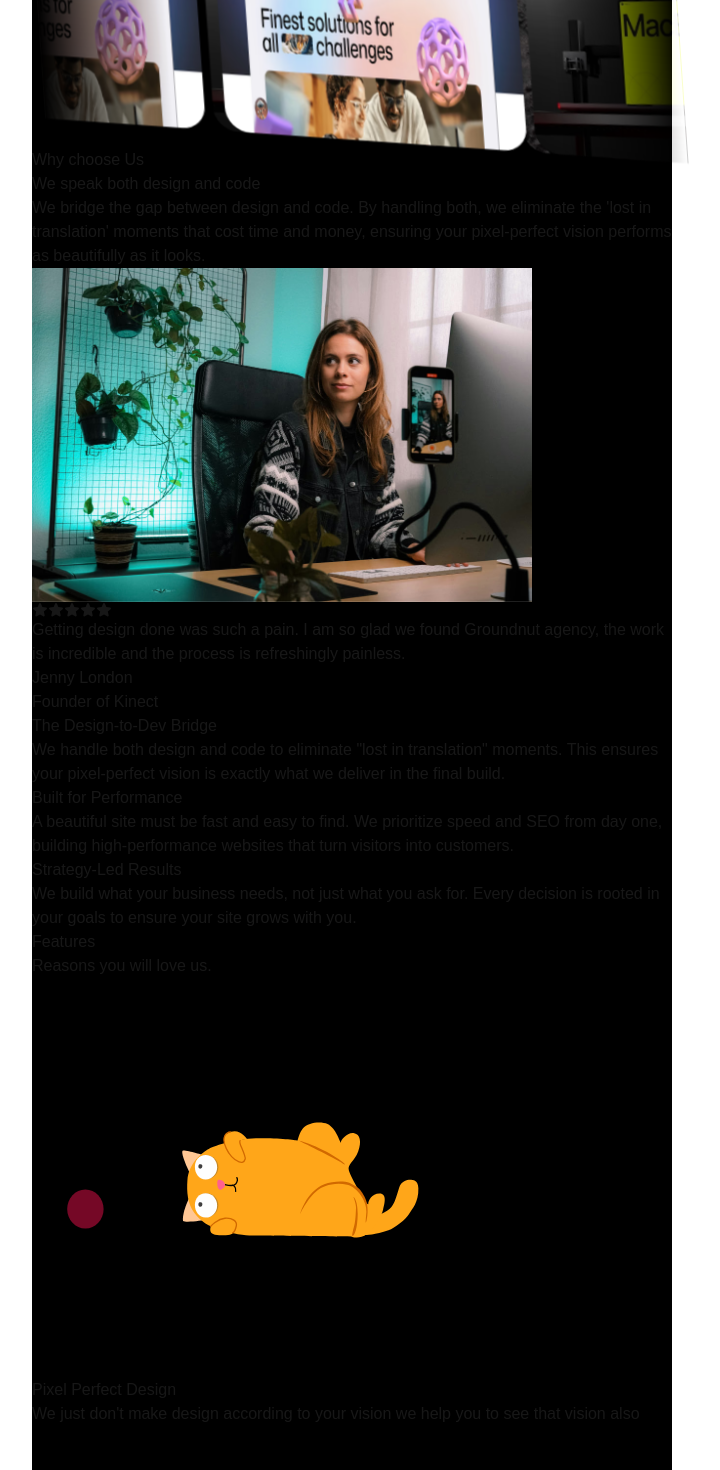
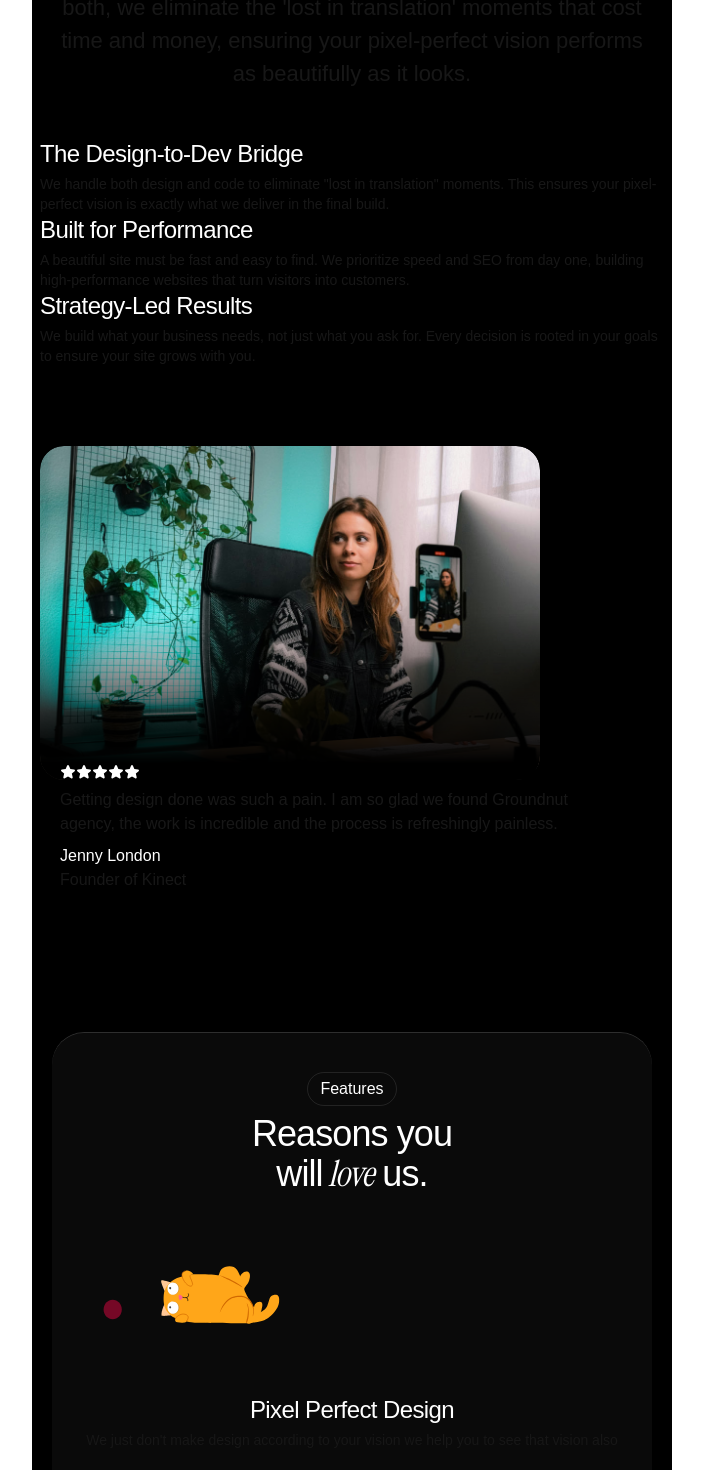
Before and after one commit to unchhohang/groundnut_agency, a Next.js app: page / in a window 1280 px wide. Shown: the part 4120-5590 px from the top of the page, without its empty margins (288-1008 px from the left). Built offline with nearby package versions, Linux system fonts and the light colour scheme.

Commit message:
done till features. Huh! gradient bg still not up to notch but yaa gg

```diff
--- a/app/components/CTA.btn.tsx
+++ b/app/components/CTA.btn.tsx
@@ -4,6 +4,6 @@ type props = {text?: string};
 
 export default function CTABtn({text = 'Book a call'}: props) {
   return (
-    <div className="bg-cta  border-solid rounded-full px-4 py-2 text-white">{text}</div>
+    <div className="bg-cta  border-solid rounded-full px-4 py-2 text-white text-body-xxs">{text}</div>
   );
 }
--- a/app/components/lottie/LottieIcon.tsx
+++ b/app/components/lottie/LottieIcon.tsx
@@ -9,7 +9,7 @@ interface Props {
   loop?: boolean
 }
 
-export default function LottieIcon({ animationData, size = 400, loop = true }: Props) {
+export default function LottieIcon({ animationData, size = 200, loop = true }: Props) {
   return (
     <Lottie
       animationData={animationData}
--- a/app/contents.tsx
+++ b/app/contents.tsx
@@ -1,4 +1,6 @@
 // File for saving contents to use late for render
+
+import catAnima from "@compo/lottie/catAnim.json";
 
 type TProcessPoint = { url: string, head: string, body: string }
 
@@ -36,3 +38,36 @@ export const skewTicker2 = [
   '/assets/moving2/pic3.jpeg',
   '/assets/moving2/pic4.jpeg',
 ];
+
+export const featuresContent = [
+  {
+    lottieUrl:  catAnima,
+    head: "Pixel Perfect Design",
+    body: "We just don't make design according to your vision we help you to see that vision also"
+  },
+  {
+    lottieUrl:  catAnima,
+    head: " High Performance Site",
+    body: "High performance site build with  quality code and frame work. With AI augmentation"
+  },
+  {
+    lottieUrl:  catAnima,
+    head: "Affordable Rate",
+    body: "Premium design and development services tailored to fit your business budget."
+  },
+  {
+    lottieUrl:  catAnima,
+    head: "SEO Optimization",
+    body: "Built from the ground up to rank higher and get your brand discovered"
+  },
+  {
+    lottieUrl:  catAnima,
+    head: "Client based features",
+    body: "Custom functionality built specifically to solve your unique business challenges"
+  },
+  {
+    lottieUrl:  catAnima,
+    head: "Secure site",
+    body: "Industry-standard security protocols to keep your data and your users safe"
+  },
+]
--- a/app/globals.css
+++ b/app/globals.css
@@ -32,7 +32,7 @@
   --font-size-body-s: 20px;
   --line-height-body-s: 1.5;
 
-  --font-size-body-m: 22px;
+  --text-body-m: 22px;
   --line-height-body-m: 1.5;
 
   --text-body-l: 28px;
--- a/app/page.tsx
+++ b/app/page.tsx
@@ -6,11 +6,12 @@ import {
   CrownIcon, PulseIcon
 } from "@phosphor-icons/react/ssr";
 import RefreshIcon from "@compo/icons/svgs/RefreshIcon";
-import catAnima from "@compo/lottie/catAnim.json";
 import LottieIcon from "@compo/lottie/LottieIcon";
 import { PhoneIcon } from "@phosphor-icons/react";
 import Nav from "@compo/Nav";
-import { processPoints, skewTicker1, skewTicker2 } from "@/app/contents";
+import { featuresContent, processPoints, skewTicker1, skewTicker2 } from "@/app/contents";
+import { features } from "process";
+import catAnima from "@compo/lottie/catAnim.json";
 
 
 export default function Home() {
@@ -159,75 +160,76 @@ export default function Home() {
         </div>
       </div>
 
-      <div>
-        <div>Why choose Us</div>
-        <div>We speak both design and code</div>
-        <div>We bridge the gap between design and code. By handling both, we eliminate the 'lost in translation' moments that cost time and money, ensuring your pixel-perfect vision performs as beautifully as it looks.</div>
+      <div className="mt-20 mb-10 px-2 flex flex-col items-center">
+        <div className="rounded-full border border-solid border-gray-50/10 text-white text-body-xxs
+              font-medium p-1 px-3 mt-10 m-2">Why choose Us</div>
+        <div className="font-medium text-6xl text-center tracking-tighter leading-20
+        text-white">We speak both <br /> design <br /> and code</div>
+        <div className="text-body-m text-center p-2">We bridge the gap between design and code. By handling both, we eliminate the 'lost in translation' moments that cost time and money, ensuring your pixel-perfect vision performs as beautifully as it looks.</div>
       </div>
 
-      <div>
-        <Image src={'/assets/why_choose_us.jpeg'} width={500} height={500} alt="Why choose us lady picture" />
-        <div className="flex">
-          <StarIcon weight="fill" />
-          <StarIcon weight="fill" />
-          <StarIcon weight="fill" />
-          <StarIcon weight="fill" />
-          <StarIcon weight="fill" />
-        </div>
-        <div>Getting design done was such a pain. I am so glad we found Groundnut agency, the work is incredible and the process is refreshingly painless.</div>
-        <div>Jenny London</div>
-        <div>Founder of Kinect</div>
-
+      <div className="px-2">
         <div>
           <div>
-            <div>The Design-to-Dev Bridge</div>
-            <div>We handle both design and code to eliminate "lost in translation" moments. This ensures your pixel-perfect vision is exactly what we deliver in the final build.</div>
+            <div className="text-2xl  font-medium tracking-tight text-white  text-left">The Design-to-Dev Bridge</div>
+            <div className="text-left text-sm  mt-1">We handle both design and code to eliminate "lost in translation" moments. This ensures your pixel-perfect vision is exactly what we deliver in the final build.</div>
           </div>
           <div>
-            <div>Built for Performance</div>
-            <div>A beautiful site must be fast and easy to find. We prioritize speed and SEO from day one, building high-performance websites that turn visitors into customers.</div>
+            <div className="text-2xl  font-medium tracking-tight text-white  text-left">Built for Performance</div>
+            <div className="text-left text-sm  mt-1">A beautiful site must be fast and easy to find. We prioritize speed and SEO from day one, building high-performance websites that turn visitors into customers.</div>
           </div>
         </div>
         <div>
-          <div>Strategy-Led Results</div>
-          <div>We build what your business needs, not just what you ask for. Every decision is rooted in your goals to ensure your site grows with you.</div>
+          <div className="text-2xl  font-medium tracking-tight text-white  text-left">Strategy-Led Results</div>
+          <div className="text-left text-sm  mt-1">We build what your business needs, not just what you ask for. Every decision is rooted in your goals to ensure your site grows with you.</div>
+        </div>
+
+        <div className="choose-us-testo my-20">
+          <Image src={'/assets/why_choose_us.jpeg'} width={500} height={500} alt="Why choose us lady picture"
+            className="mask-b-from-50% mask-b-to-95%"
+            style={{ borderRadius: '24px' }}
+          />
+          <div className="flex flex-col gap-2 my-1 p-5 pr-10 text-left relative bottom-10">
+            <div className="flex ">
+              <StarIcon weight="fill" color="#ffffff" />
+              <StarIcon weight="fill" color="#ffffff" />
+              <StarIcon weight="fill" color="#ffffff" />
+              <StarIcon weight="fill" color="#ffffff" />
+              <StarIcon weight="fill" color="#ffffff" />
+            </div>
+            <div className="text-body-xxs ">Getting design done was such a pain. I am so glad we found Groundnut agency, the work is incredible and the process is refreshingly painless.</div>
+            <div>
+              <div className="text-white font-medium">Jenny London</div>
+              <div className="text-body-xxs">Founder of Kinect</div>
+            </div>
+          </div>
         </div>
       </div>
 
-      <div>Features</div>
-      <div>Reasons you will love us.</div>
-      <div>
-        <div>
-          <LottieIcon animationData={catAnima} loop={true} />
-          <div>Pixel Perfect Design</div>
-          <div>We just don't make design according to your vision we help you to see that vision also</div>
+
+      <div className="process-section rounded-4xl bg-secondary m-5 inset-shadow-top flex flex-col items-center
+         px-5  bg-linear-to-b from-secondary from-50% to-black ">
+        <div className="rounded-full border border-solid border-gray-50/10 text-white text-body-xxs
+              font-medium p-1 px-3 mt-10 m-2">Features</div>
+        <div className=" text-white text-4xl font-medium text-center tracking-tight">
+          Reasons you <br /> will
+          <span className="font-instru italic text-white text-4xl font-medium text-center tracking-tight">&nbsp;love</span>
+          &nbsp;us.
         </div>
-        <div>
-          <LottieIcon animationData={catAnima} loop={true} />
-          <div>High Performance Site</div>
-          <div>High performance site build with  quality code and frame work. With AI augmentation</div>
+        <div className="">
+          {
+            featuresContent.map((_, i) =>
+              <div key={i}>
+                <LottieIcon animationData={_.lottieUrl} loop={true} />
+                <div className="text-2xl  font-medium tracking-tight text-white  text-center">{_.head}</div>
+                <div className="text-center text-sm  mt-1">{_.body}</div>
+              </div>)
+          }
         </div>
-        <div>
-          <LottieIcon animationData={catAnima} loop={true} />
-          <div>Affordable Rate</div>
-          <div>Premium design and development services tailored to fit your business budget.</div>
+
+        <div className="m-10 my-20">
+          <CTABtn text="Book a 15-min call" />
         </div>
-        <div>
-          <LottieIcon animationData={catAnima} loop={true} />
-          <div>SEO Optimization</div>
-          <div>Built from the ground up to rank higher and get your brand discovered</div>
-        </div>
-        <div>
-          <LottieIcon animationData={catAnima} loop={true} />
-          <div>Client based features</div>
-          <div>Custom functionality built specifically to solve your unique business challenges</div>
-        </div>
-        <div>
-          <LottieIcon animationData={catAnima} loop={true} />
-          <div>Secure site</div>
-          <div>Industry-standard security protocols to keep your data and your users safe</div>
-        </div>
-        <CTABtn text="Book a 15-min call" />
       </div>
 
       <div>
```
